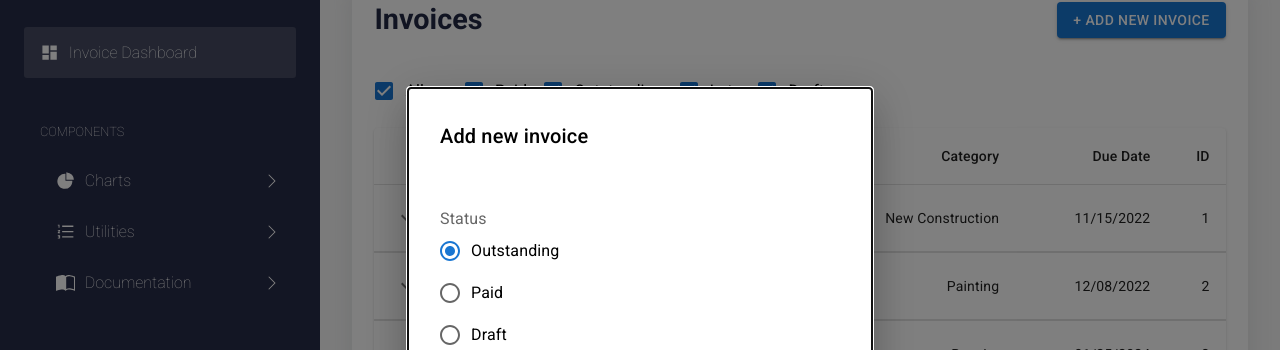
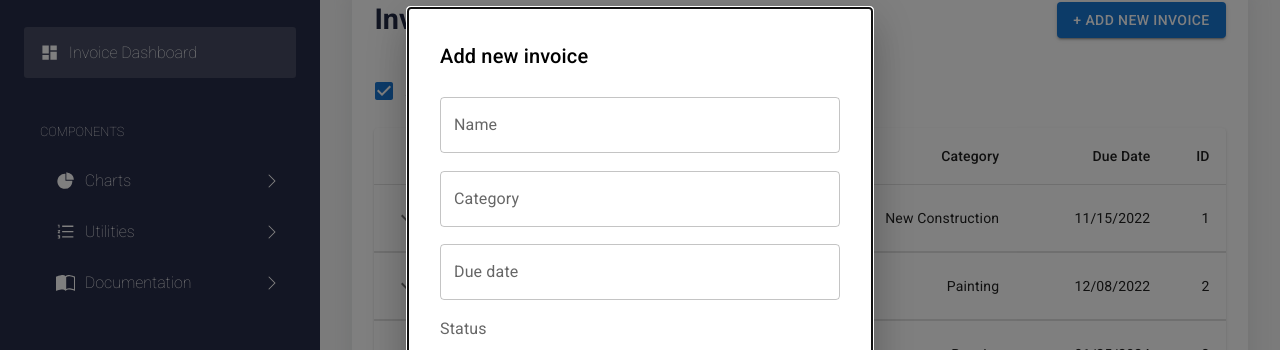
Before and after one commit to tylercorbett/bidsight, a React (Create React App) app: page / in a window 1280 px wide. Shown: the part 120-470 px from the top of the page. Built offline with nearby package versions, Linux system fonts and the light colour scheme.

Commit message:
date invoice added

```diff
--- a/package.json
+++ b/package.json
@@ -7,6 +7,7 @@
     "@emotion/styled": "^11.11.0",
     "@mui/icons-material": "^5.11.16",
     "@mui/material": "^5.12.3",
+    "@mui/x-date-pickers": "^6.3.1",
     "@testing-library/jest-dom": "^5.16.5",
     "@testing-library/react": "^13.4.0",
     "@testing-library/user-event": "^13.5.0",
@@ -14,6 +15,7 @@
     "@types/node": "^16.18.26",
     "@types/react": "^18.2.6",
     "@types/react-dom": "^18.2.4",
+    "luxon": "^3.3.0",
     "react": "^18.2.0",
     "react-dom": "^18.2.0",
     "react-icons": "^4.8.0",
--- a/src/components/AddInvoiceModal/AddInvoiceModal.tsx
+++ b/src/components/AddInvoiceModal/AddInvoiceModal.tsx
@@ -8,6 +8,8 @@ import RadioGroup from '@mui/material/RadioGroup';
 import FormControlLabel from '@mui/material/FormControlLabel';
 import FormControl from '@mui/material/FormControl';
 import FormLabel from '@mui/material/FormLabel';
+import TextField from '@mui/material/TextField';
+import { DatePicker } from '@mui/x-date-pickers/DatePicker';
 
 const style = {
   position: 'absolute' as 'absolute',
@@ -21,7 +23,7 @@ const style = {
   p: 4,
   display: 'flex',
   flexDirection: 'column',
-  minHeight: '20rem',
+  minHeight: '30rem',
   justifyContent: 'space-between'
 };
 
@@ -42,6 +44,9 @@ const AddInvoiceModal: React.FC<Props> = ({ isModalOpen, handleClose }) => {
         <Typography id="modal-modal-title" variant="h6" component="h2" marginBottom={".5rem"}>
           Add new invoice
         </Typography>
+        <TextField id="outlined-basic" label="Name" variant="outlined" />
+        <TextField id="outlined-basic" label="Category" variant="outlined" />
+        <DatePicker label='Due date' />
         <FormControl>
           <FormLabel id="demo-radio-buttons-group-label">Status</FormLabel>
           <RadioGroup
--- a/src/components/App/App.tsx
+++ b/src/components/App/App.tsx
@@ -2,9 +2,12 @@ import React from 'react';
 import InvoiceDashboard from '../InvoiceDashboard/InvoiceDashboard';
 import SideNav from '../SideNav/SideNav';
 import './App.css';
+import { LocalizationProvider } from '@mui/x-date-pickers';
+import { AdapterLuxon } from '@mui/x-date-pickers/AdapterLuxon'
 
 const App: React.FC = () => {
   return (
+    <LocalizationProvider dateAdapter={AdapterLuxon}>
       <div className="App">
         <SideNav />
         <section>
@@ -23,6 +26,7 @@ const App: React.FC = () => {
           <InvoiceDashboard />
         </section>
       </div>
+    </LocalizationProvider>
   );
 }
 
```
Also changed, not shown: 1 other file (tests, documents, lock files or other folders). Lines whose indentation alone changed are shown as unchanged.
